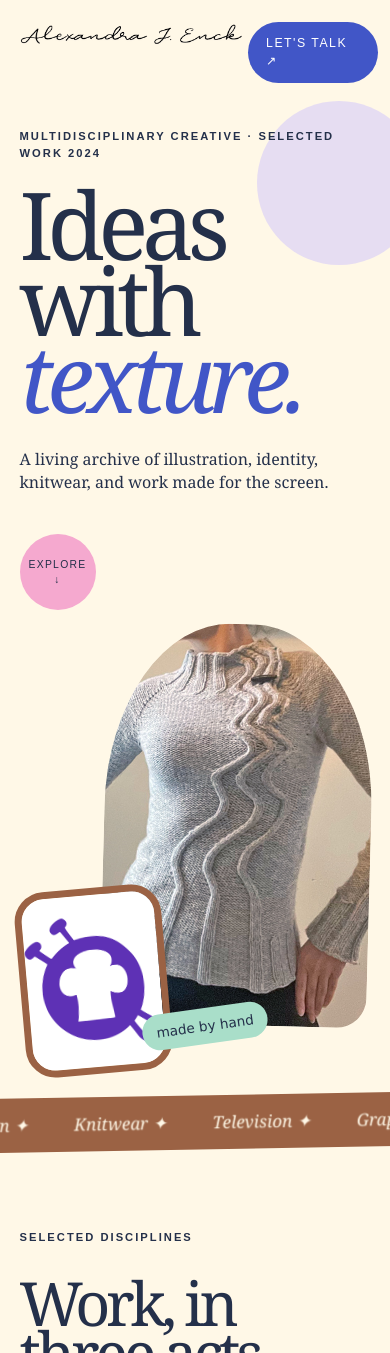
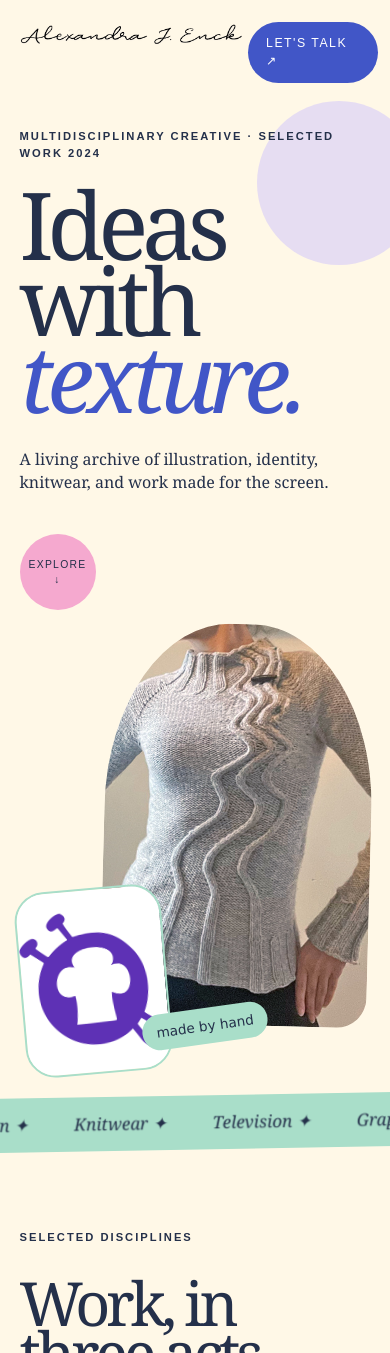
Before and after one commit to alexandraenck/alexandraenck.github.io, a Next.js app: page / in a window 390 px wide. Shown: the top 1353 px of the page. Built offline with nearby package versions, Linux system fonts and the light colour scheme.

Commit message:
Use matching teal accents and thin image border

```diff
--- a/app/PixelTrail.tsx
+++ b/app/PixelTrail.tsx
@@ -4,12 +4,12 @@ import { useEffect, useRef } from "react";
 
 const pixelColors = [
   "var(--pink)",
-  "var(--earth)",
+  "var(--mint)",
   "var(--mint)",
   "var(--lilac)",
   "var(--cobalt)",
   "var(--pink)",
-  "var(--earth)",
+  "var(--mint)",
   "var(--mint)",
 ];
 
--- a/app/globals.css
+++ b/app/globals.css
@@ -6,8 +6,6 @@
   --cobalt: #4156c7;
   --lilac: #c9bbff;
   --mint: #a9dec9;
-  --sage: #cbd0b5;
-  --earth: #9b6244;
   --pink: #f5a9cf;
   --teal: #287c78;
   --line: rgba(36, 48, 74, 0.24);
@@ -138,17 +136,17 @@ em { font-weight: 400; }
   transition: .25s ease;
   width: 76px;
 }
-.circle-link:hover { background: var(--earth); color: var(--paper); transform: rotate(8deg) scale(1.06); }
+.circle-link:hover { background: var(--mint); color: var(--ink); transform: rotate(8deg) scale(1.06); }
 .hero-art { align-self: center; height: min(74vh, 760px); position: relative; }
 .hero-image { margin: 0; overflow: hidden; position: absolute; }
 .hero-image img { height: 100%; object-fit: cover; }
 .hero-image-main { background: #d9d0c5; border-radius: 46% 46% 30px 30px; height: 84%; right: 2%; top: 6%; transform: rotate(1.5deg); width: 61%; }
-.hero-image-float { border: 12px solid var(--earth); border-radius: 30px; bottom: 3%; height: 38%; left: 3%; transform: rotate(-5deg); width: 38%; z-index: 2; }
+.hero-image-float { border: 2px solid var(--mint); border-radius: 30px; bottom: 3%; height: 38%; left: 3%; transform: rotate(-5deg); width: 38%; z-index: 2; }
 .hero-image-float img { object-fit: contain; background: white; }
 .scribble { background: var(--mint); border-radius: 100px; bottom: 8%; color: var(--ink); font-family: "Comic Sans MS", cursive; font-size: clamp(.85rem, 1.5vw, 1.25rem); left: 40%; padding: 8px 14px; position: absolute; transform: rotate(-8deg); z-index: 3; }
 .hero-index { bottom: 3.4vw; font-family: Georgia, "Times New Roman", serif; font-size: 0.9rem; position: absolute; right: 3.4vw; }
 
-.ticker { background: var(--earth); color: var(--paper); overflow: hidden; padding: 14px 0; transform: rotate(-1deg) scale(1.02); }
+.ticker { background: var(--mint); color: var(--ink); overflow: hidden; padding: 14px 0; transform: rotate(-1deg) scale(1.02); }
 .ticker div { animation: ticker 28s linear infinite; display: flex; gap: 2.8rem; width: max-content; }
 .ticker span { font-family: Georgia, "Times New Roman", serif; font-size: 1.05rem; font-style: italic; white-space: nowrap; }
 @keyframes ticker { to { transform: translateX(-50%); } }
@@ -178,7 +176,7 @@ em { font-weight: 400; }
 .design-intro p, .knitwear-intro p, .tv-grid p, .about-grid p { font-family: Georgia, "Times New Roman", serif; font-size: 1.15rem; line-height: 1.55; max-width: 31rem; }
 figcaption { font-size: .65rem; letter-spacing: .12em; margin-top: .7rem; text-transform: uppercase; }
 
-.design-section { background: var(--sage); color: var(--ink); }
+.design-section { background: var(--mint); color: var(--ink); }
 .design-section .project-kicker.light { border-color: var(--line); }
 .design-intro { align-items: end; display: grid; gap: 5rem; grid-template-columns: 1.5fr .5fr; margin: 4rem 0 8rem; }
 .design-grid { display: grid; gap: 7rem 2.5vw; grid-template-columns: repeat(12, 1fr); }
@@ -285,7 +283,7 @@ footer { background: var(--pink); color: var(--ink); padding: clamp(5rem, 10vw,
   transition: background .2s ease, transform .2s ease;
   width: 38px;
 }
-.contact-dialog__close:hover { background: var(--earth); color: var(--paper); transform: rotate(7deg); }
+.contact-dialog__close:hover { background: var(--mint); color: var(--ink); transform: rotate(7deg); }
 .contact-dialog__intro {
   font-family: Georgia, "Times New Roman", serif;
   font-size: 1rem;
@@ -362,7 +360,7 @@ footer { background: var(--pink); color: var(--ink); padding: clamp(5rem, 10vw,
   .hero h1 { font-size: clamp(4.5rem, 24vw, 7rem); }
   .hero-art { height: 58vh; }
   .hero-image-main { height: 82%; right: 0; width: 76%; }
-  .hero-image-float { border-width: 7px; bottom: 2%; left: 0; width: 42%; }
+  .hero-image-float { border-width: 2px; bottom: 2%; left: 0; width: 42%; }
   .scribble { left: 35%; }
   .section-pad, .project-section { padding-left: 5vw; padding-right: 5vw; }
   .project-links a { min-height: 95px; }
```
